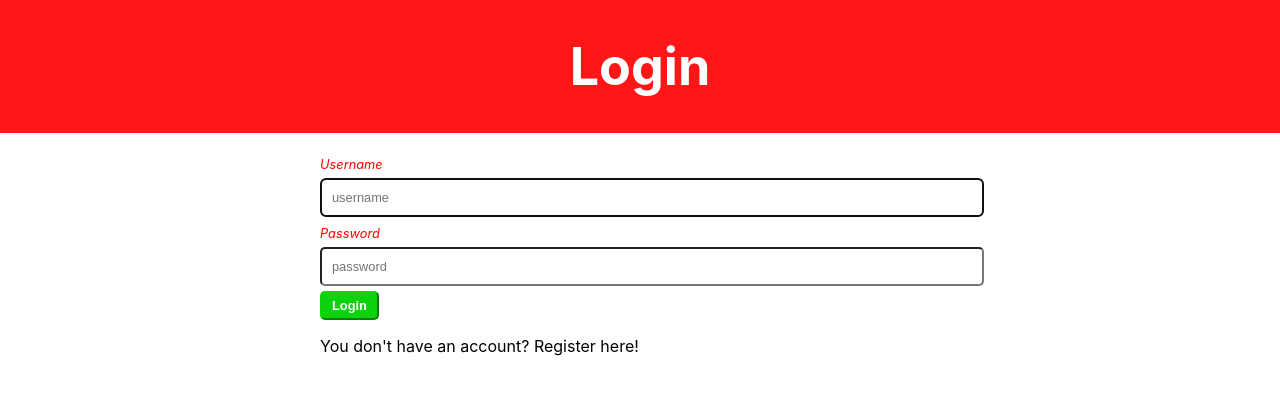
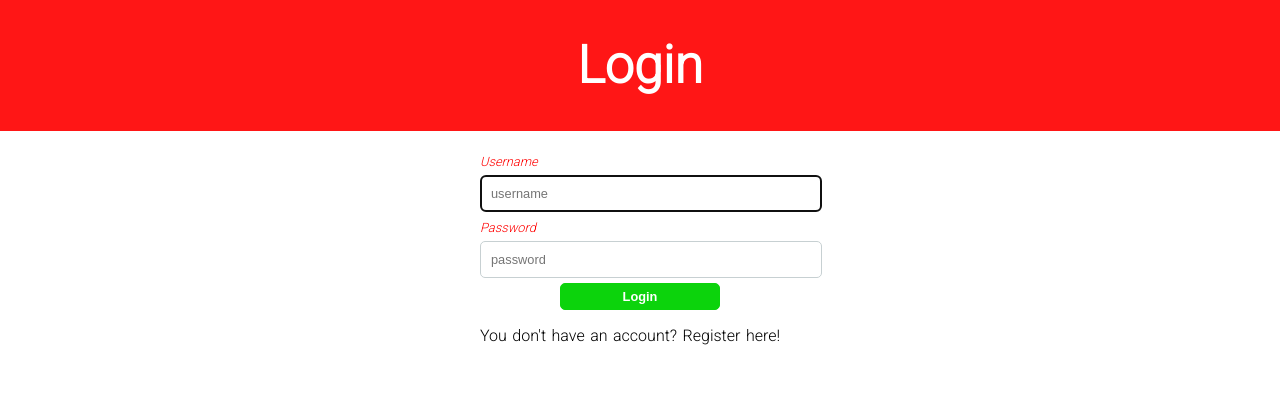
Before and after one commit to manuel12/motivation-vault, a React (Create React App) app in the folder front-end/: page / in a window 1280 px wide. Shown: the top 394 px of the page. Built offline with nearby package versions, Linux system fonts and the light colour scheme.

Commit message:
Added stylings.

```diff
--- a/front-end/src/index.css
+++ b/front-end/src/index.css
@@ -1,13 +1,78 @@
 body {
-  margin: 0;
-  font-family: -apple-system, BlinkMacSystemFont, 'Segoe UI', 'Roboto', 'Oxygen',
-    'Ubuntu', 'Cantarell', 'Fira Sans', 'Droid Sans', 'Helvetica Neue',
-    sans-serif;
+  /*
+  -apple-system, BlinkMacSystemFont, 'Segoe UI', 'Roboto', 'Oxygen',
+  'Ubuntu', 'Cantarell', 'Fira Sans', 'Droid Sans', 'Helvetica Neue',
+  sans-serif;
+
   -webkit-font-smoothing: antialiased;
   -moz-osx-font-smoothing: grayscale;
+  */
+  margin: 0;
+  font-family: 'Roboto', sans-serif;
+  word-spacing: 0.1em;
+
 }
 
 code {
   font-family: source-code-pro, Menlo, Monaco, Consolas, 'Courier New',
     monospace;
 }
+
+.content {
+  line-height: 1.4em;
+}
+
+form {
+  width: 50%;
+  margin: 0 25%;
+}
+
+.icon {
+  margin-right:5px;
+  color: gray;
+}
+
+select {
+  background: rgb(2, 107, 255);
+  color: white;
+  padding: 10px;
+  border-radius: 5px;
+  font-family: inherit;
+  font-size: inherit;
+  font-weight: normal;
+}
+
+select option {
+  font-weight: normal;
+}
+
+input, textarea {
+  color: grey;
+  width: 100%;
+  padding: 10px;
+  margin: 10px 0px;
+  border: 1px solid #c7d0d2;
+  border-radius: 20px;
+  font-size: 1rem;
+}
+
+input[type=number] {
+  color: grey;
+}
+
+textarea {
+  font-family: 'Roboto';
+}
+
+button {
+  background-color: rgb(2, 107, 255);
+  border-color: rgb(2, 107, 255);
+  color: white;
+  width: 50%;
+  margin: 0 25%;
+  padding: 8px 16px;
+  border: 1px solid;
+  border-radius: 20px;
+  font-size: 1.2rem;
+  cursor: pointer;
+}
```
